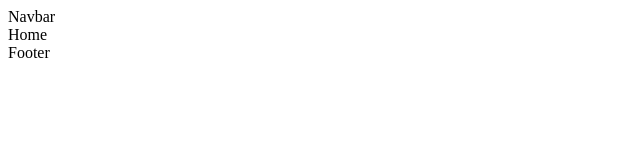
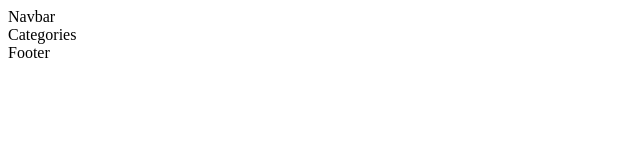
Before and after one commit to BaraaAlmassri/ECommerce_with_React, a React (Vite) app: page / in a window 1280 px wide. Shown: the top 160 px of the page, without its empty margins (0-640 px from the left). Built offline with nearby package versions, Linux system fonts and the light colour scheme.

Commit message:
Create Category & CategoryItem with Custome hook

```diff
--- /dev/null
+++ b/src/components/category/Categories.jsx
@@ -0,0 +1,7 @@
+import React from 'react'
+
+export default function Categories() {
+  return (
+    <div>Categories</div>
+  )
+}
--- a/src/pages/home/Home.jsx
+++ b/src/pages/home/Home.jsx
@@ -1,7 +1,10 @@
 import React from 'react'
+import Categories from '../../components/category/Categories'
 
 export default function Home() {
   return (
-    <div>Home</div>
+    <>
+    <Categories></Categories>
+    </>
   )
 }
```
Also changed, not shown: src/components/category/CategoryItem.jsx (added, +7 -0 lines), src/hooks/UseCategories.jsx (added, +7 -0 lines).
